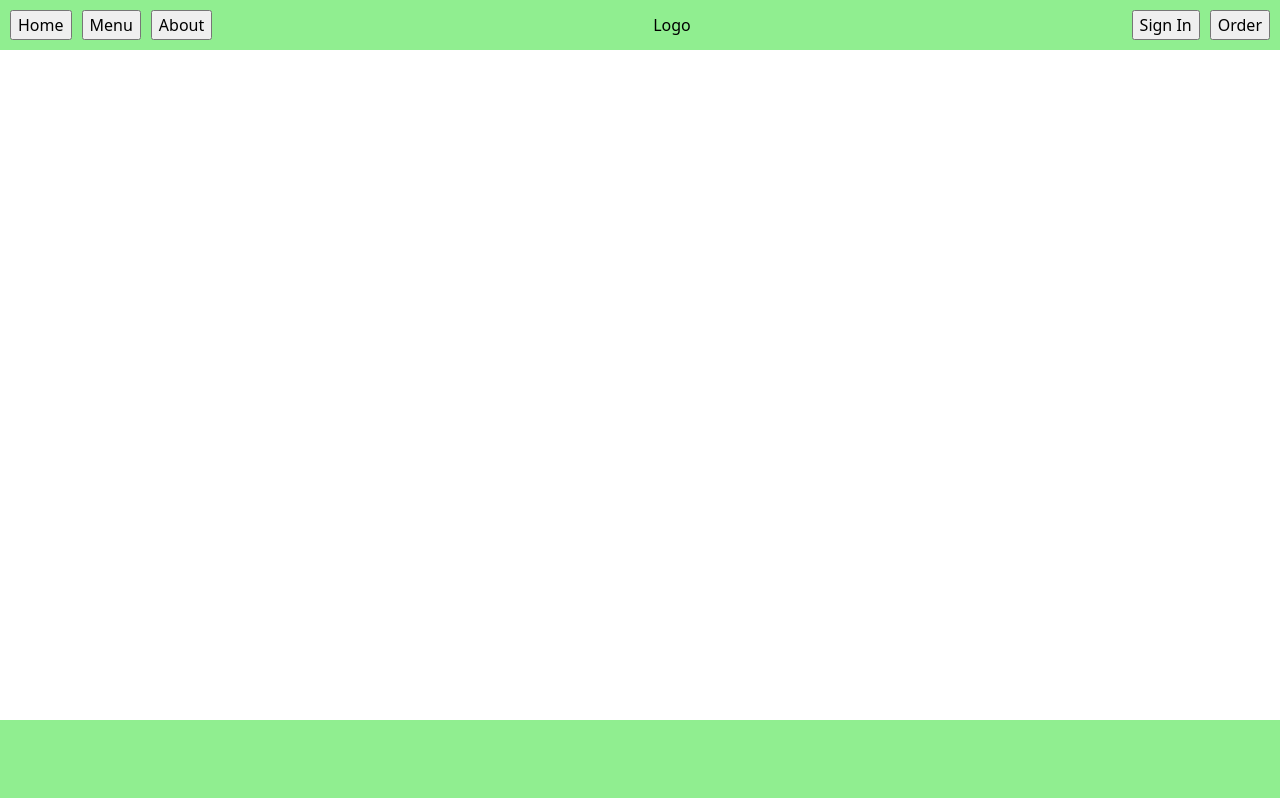
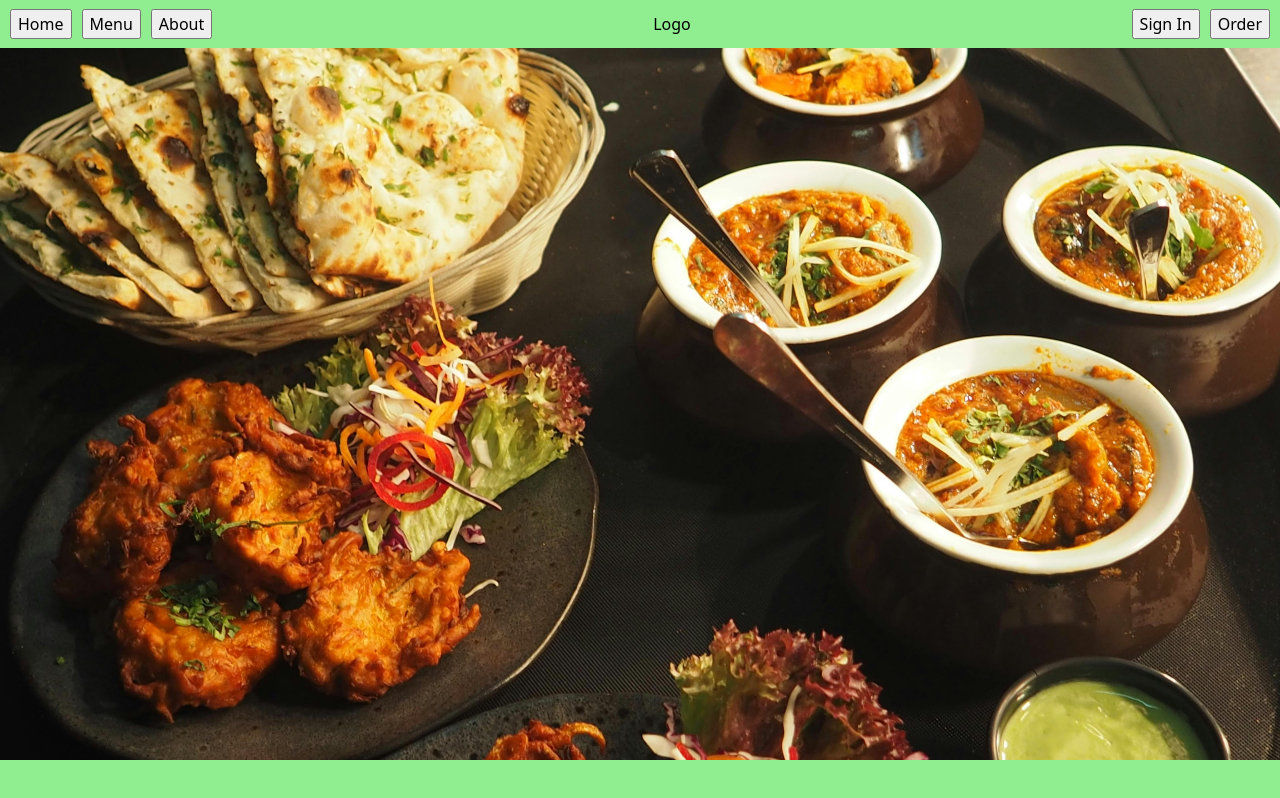
Before and after one commit to Coste-stack/Restaurant-Page, a website built with webpack: page src/index.html in a window 1280 px wide. Built offline with nearby package versions, Linux system fonts and the light colour scheme.

Commit message:
added a file-loader to load images and added a main to fill the void

```diff
--- a/package.json
+++ b/package.json
@@ -21,6 +21,7 @@
   "homepage": "https://github.com/Coste-stack/Restaurant-Page#readme",
   "devDependencies": {
     "css-loader": "^7.1.2",
+    "file-loader": "^6.2.0",
     "html-webpack-plugin": "^5.6.0",
     "style-loader": "^4.0.0",
     "webpack": "^5.93.0",
--- a/src/footer.js
+++ b/src/footer.js
@@ -1,5 +1,6 @@
 export function createFooter(){
     const footer = document.createElement('footer');
+    footer.classList.add('footer');
 
     return footer;
 }
--- a/src/header.js
+++ b/src/header.js
@@ -1,5 +1,6 @@
 export function createHeader(){
     const header = document.createElement('header');
+    header.classList.add('header');
 
     // create three buttons
     const nav1 = document.createElement('nav');
--- a/src/index.js
+++ b/src/index.js
@@ -1,9 +1,11 @@
 import './reset.css'
 import './style.css';
 import { createHeader } from './header';
+import { createMain } from './main';
 import { createFooter } from './footer';
 
 const body = document.querySelector('body');
 
 body.appendChild(createHeader());
+body.appendChild(createMain());
 body.appendChild(createFooter());
--- /dev/null
+++ b/src/main.js
@@ -0,0 +1,13 @@
+import bgImage from './assets/DinnerImage.jpg';
+
+export function createMain(){
+    const main = document.createElement('main');
+    main.classList.add('main');
+
+    // use the imported image
+    const myBgImage = new Image();
+    myBgImage.src = bgImage;
+    main.appendChild(myBgImage);
+
+    return main;
+}
--- a/src/style.css
+++ b/src/style.css
@@ -1,21 +1,23 @@
 /*set placeholder values and colors*/
-header, footer {
-    background-color: lightgreen;
-    width: 100vw;
+.header, .footer { background-color: lightgreen; }
+
+.header, .main, .footer {
+    width: 100%;
 }
 /*set the positions of header and footer*/
-header {
+.header {
     position: sticky;
     top: 0;
+    height: 3rem;
 }
-footer {
+.footer {
     position: absolute;
     bottom: 0;
-    height: 10vh;
+    height: 2.5rem;
 }
 
 /*align header items*/
-header {
+.header {
     display: flex;
     justify-content: space-between;
 }
--- a/webpack.config.js
+++ b/webpack.config.js
@@ -29,6 +29,14 @@ module.exports = {
                 test: /\.css$/i,
                 use: ["style-loader", "css-loader"],
             },
+            {
+                test: /\.(png|jpe?g|gif)$/i,
+                use: [
+                    {
+                      loader: 'file-loader',
+                    },
+                ],
+            },
         ],
     },
 };
```
Also changed, not shown: src/assets/DinnerImage.jpg (added), 1 other file.
